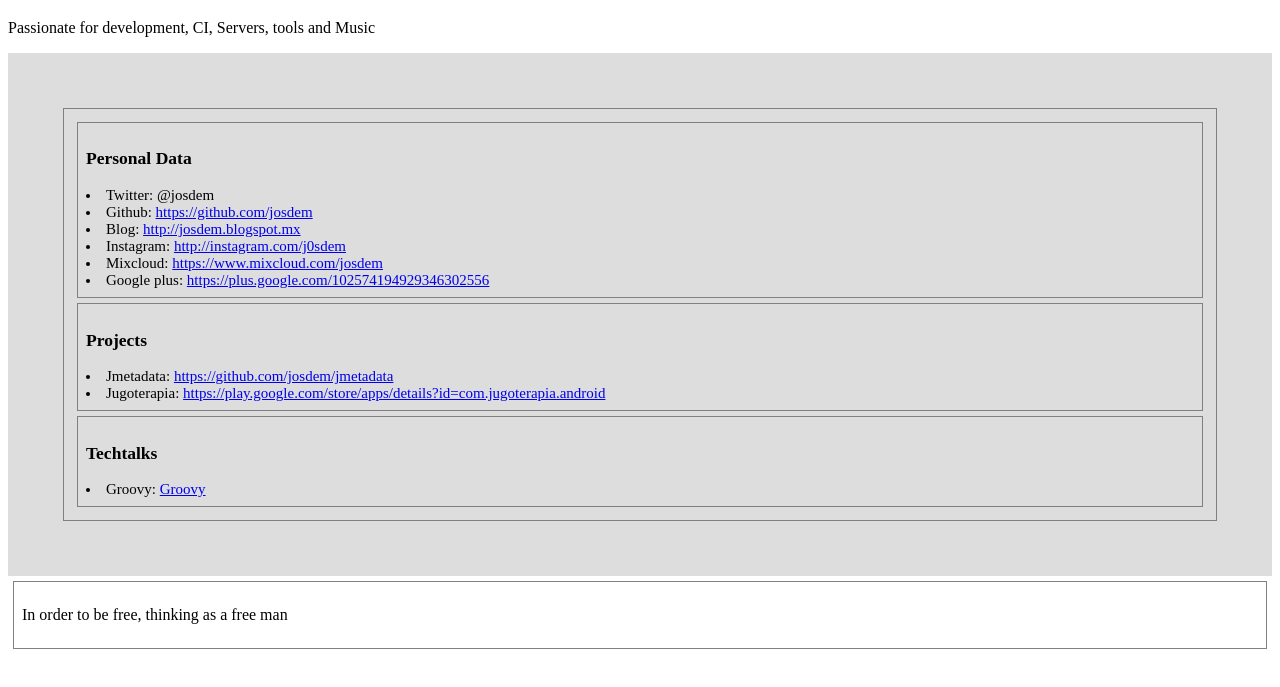
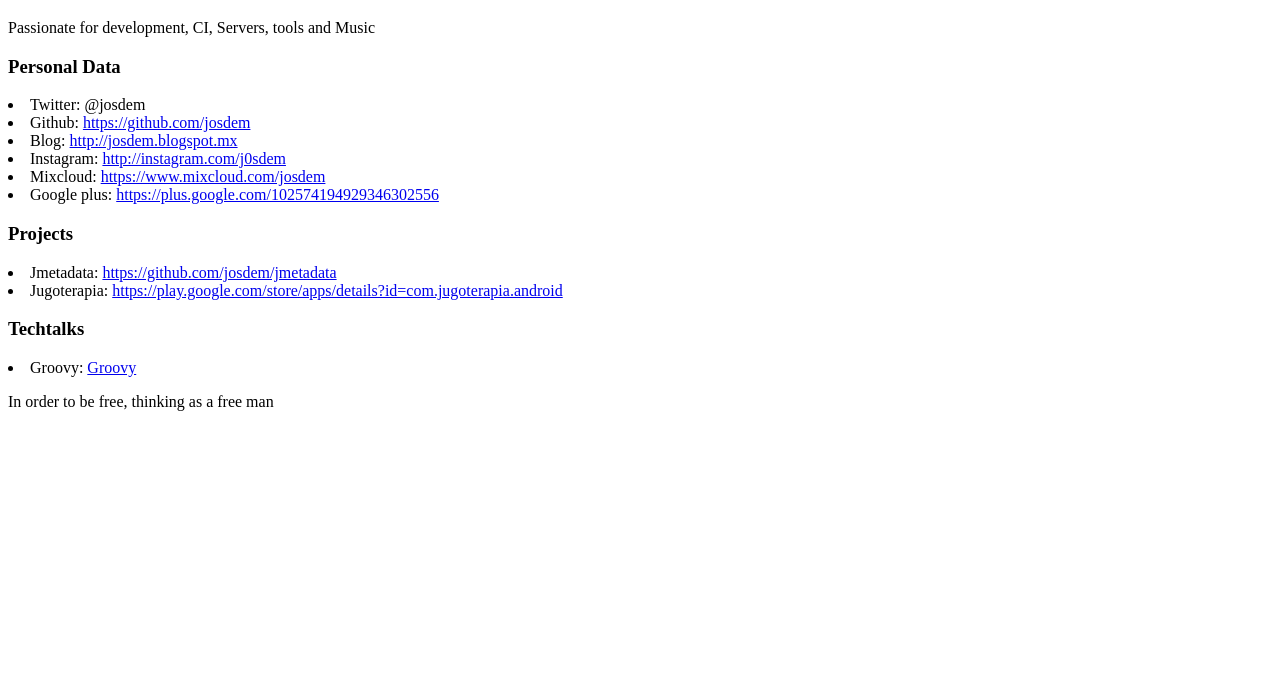
Before and after one commit to josdem/website, a plain HTML site: page index.html in a window 1280 px wide. Shown: the part 61-748 px from the top of the page. Drawn offline with Linux system fonts and the light colour scheme.

Commit message:
Deleting unnecessary elements

```diff
--- a/index.html
+++ b/index.html
@@ -3,27 +3,11 @@
 <head>
 <meta charset="UTF-8">
 <title>josdem.io</title>
-  <script>document.createElement("businessCard")</script>
-  <style>
-      businessCard {
-        display:block;
-        background-color:#ddd;
-        padding: 50px;
-        font-size: 15px;
-      }
-
-      section,article,footer
-      {border:1px solid grey; margin:5px; padding:8px;}
-  </style>
 </head>
 
 <body>
 <h1>About Me</h1>
 <p>Passionate for development, CI, Servers, tools and Music</p>
-<businessCard>
-
-  <section>
-  <article>
   <h3>Personal Data</h3>
   <li>Twitter: @josdem </li>
   <li>Github: <a href="https://github.com/josdem">https://github.com/josdem</a></li>
@@ -31,22 +15,14 @@
   <li>Instagram: <a href="http://instagram.com/j0sdem">http://instagram.com/j0sdem</a></li>
   <li>Mixcloud: <a href="https://www.mixcloud.com/josdem"i>https://www.mixcloud.com/josdem</a></li>
   <li>Google plus: <a href="https://plus.google.com/102574194929346302556">https://plus.google.com/102574194929346302556</a></li>
-  </article>
-  <article>
   <h3>Projects</h3>
   <li>Jmetadata: <a href="https://github.com/josdem/jmetadata">https://github.com/josdem/jmetadata</a></li>
   <li>Jugoterapia: <a href="https://play.google.com/store/apps/details?id=com.jugoterapia.android">https://play.google.com/store/apps/details?id=com.jugoterapia.android</a></li>
-  </article>
-  <article>
   <h3>Techtalks</h3>
   <li>Groovy: <a href=techtalks/groovy.html>Groovy</a></li>
-  </article>
-  </section>
-
-</businessCard>
 
 <footer>
 <p>In order to be free, thinking as a free man</p>
+</body>
 </footer>
-
 </html>
```
